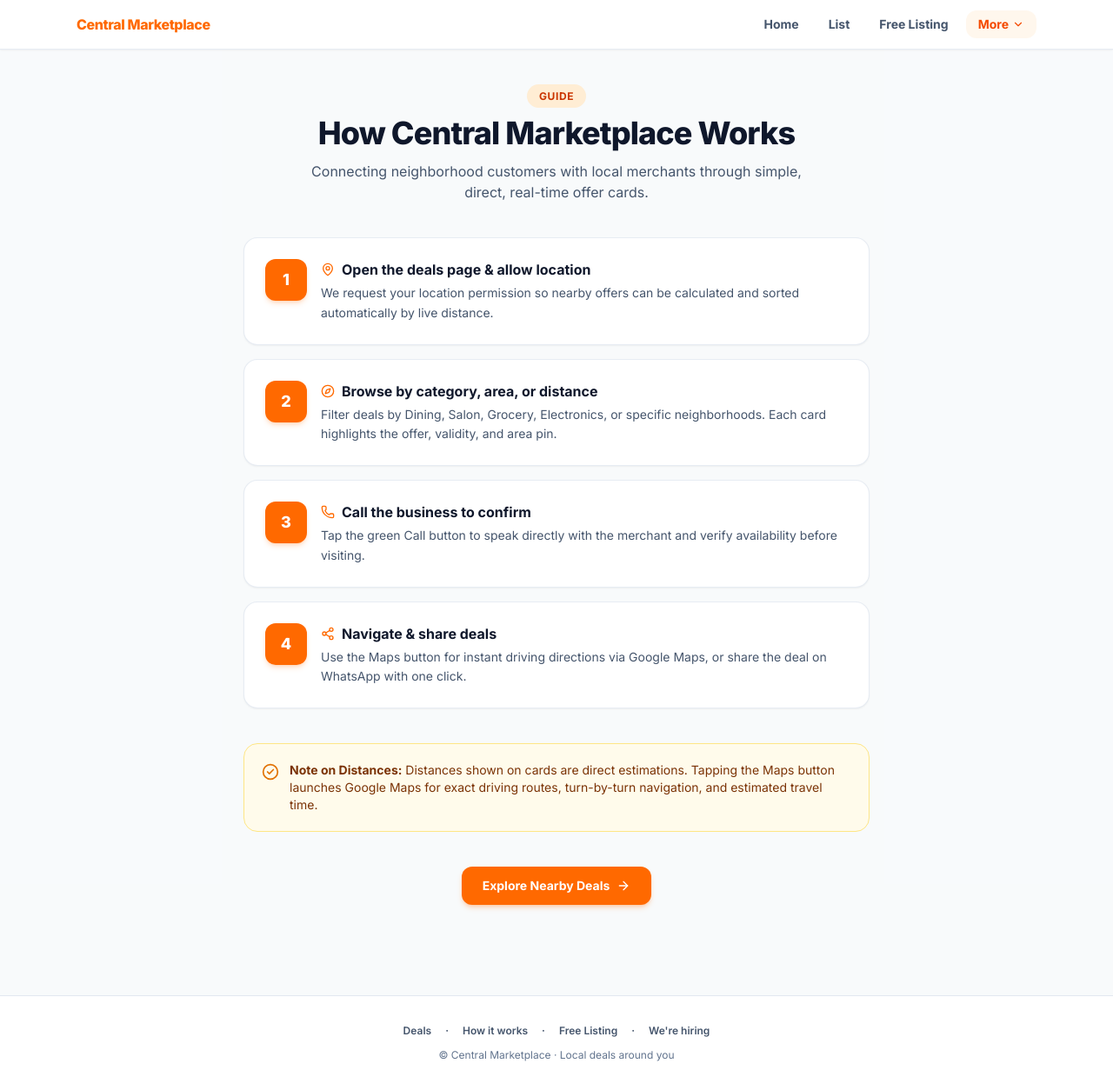
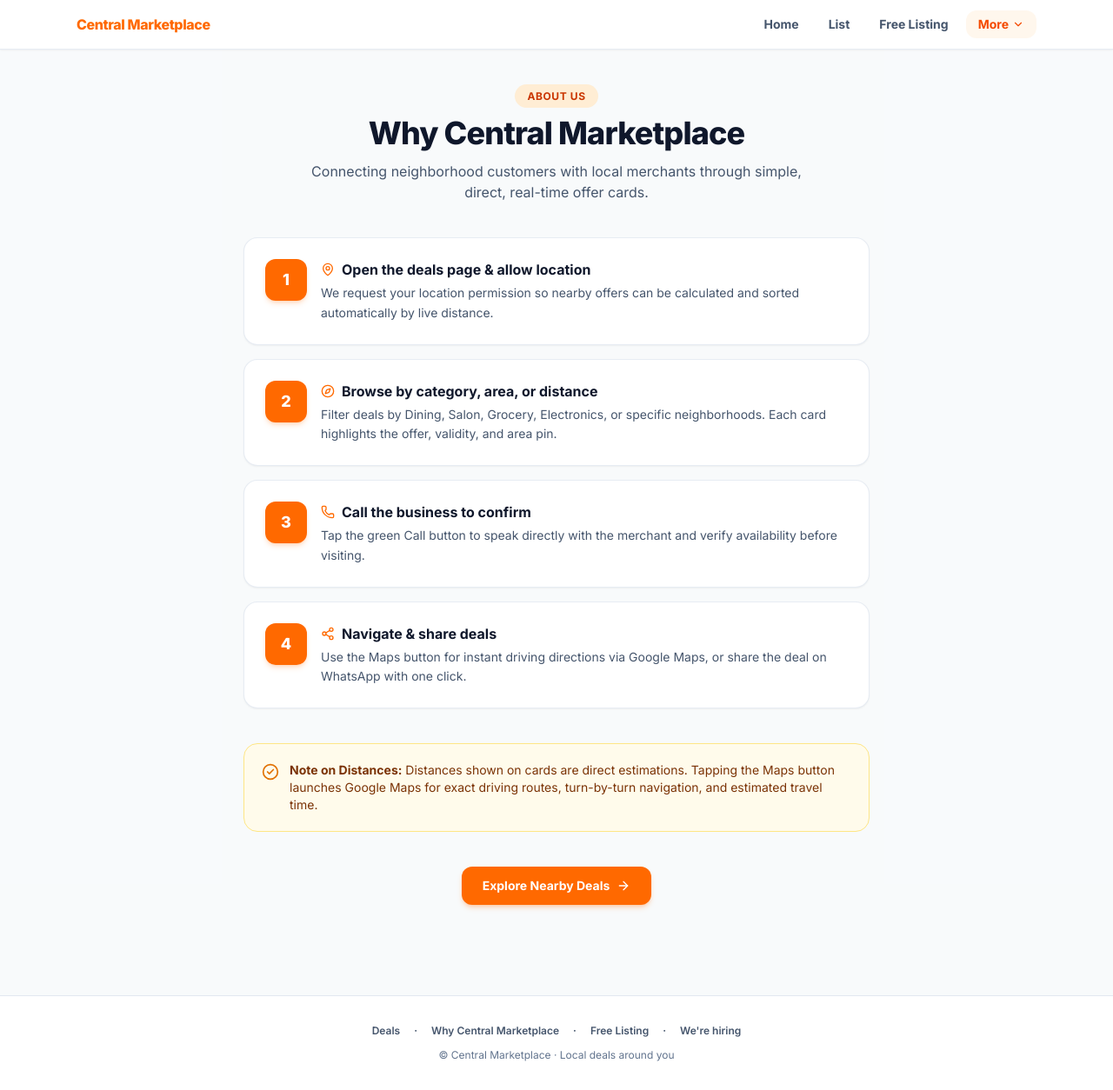
Before and after one commit to bala290498/central-marketplace-03, a Next.js app: page /how-it-works in a window 1280 px wide. Shown: the whole page at 87% size. Built offline with nearby package versions, Linux system fonts and the light colour scheme.

Commit message:
feat: simplify free listing steps to 2 steps and rename How it works to Why Central Marketplace

```diff
--- a/src/app/how-it-works/page.tsx
+++ b/src/app/how-it-works/page.tsx
@@ -5,9 +5,9 @@ import { Footer } from "@/components/Footer";
 import { MapPin, Phone, Share2, Compass, CheckCircle2, ArrowRight } from "lucide-react";
 
 export const metadata: Metadata = {
-  title: "How it works | Central Marketplace",
+  title: "Why Central Marketplace | Central Marketplace",
   description:
-    "Learn how to find and claim nearby local deals using location sorting, direct store calls, and map navigation on Central Marketplace.",
+    "Learn why Central Marketplace connects neighborhood customers with local merchants through simple, direct, real-time offer cards.",
 };
 
 export default function HowItWorksPage() {
@@ -45,10 +45,10 @@ export default function HowItWorksPage() {
       <main className="flex-1 max-w-3xl w-full mx-auto px-4 sm:px-6 py-10">
         <div className="text-center mb-10">
           <span className="px-3.5 py-1.5 rounded-full bg-orange-100 text-orange-700 font-bold text-xs uppercase tracking-wider">
-            Guide
+            About Us
           </span>
           <h1 className="text-3xl sm:text-4xl font-extrabold text-slate-900 mt-3 mb-3 tracking-tight">
-            How Central Marketplace Works
+            Why Central Marketplace
           </h1>
           <p className="text-slate-600 text-sm sm:text-base max-w-xl mx-auto">
             Connecting neighborhood customers with local merchants through simple, direct, real-time offer cards.
--- a/src/components/Footer.tsx
+++ b/src/components/Footer.tsx
@@ -10,7 +10,7 @@ export function Footer() {
           </Link>
           <span>·</span>
           <Link href="/how-it-works" className="hover:text-orange-600 transition-colors">
-            How it works
+            Why Central Marketplace
           </Link>
           <span>·</span>
           <Link href="/list-your-business" className="hover:text-orange-600 transition-colors">
--- a/src/components/ListYourBusinessClient.tsx
+++ b/src/components/ListYourBusinessClient.tsx
@@ -39,14 +39,8 @@ export function ListYourBusinessClient() {
     {
       stepLabel: "Step 2",
       title: "Free Listing",
-      description: "Add all the details",
+      description: "Get listed",
       icon: ClipboardList,
-    },
-    {
-      stepLabel: "Step 3",
-      title: "Contact",
-      description: "Get listed",
-      icon: PhoneCall,
     },
   ];
 
--- a/src/components/MoreDrawer.tsx
+++ b/src/components/MoreDrawer.tsx
@@ -30,7 +30,7 @@ export function MoreDrawer({ isOpen, onClose }: MoreDrawerProps) {
     },
     {
       href: "/how-it-works",
-      label: "How It Works",
+      label: "Why Central Marketplace",
       desc: "Learn how to discover, call and navigate",
       icon: HelpCircle,
       color: "bg-blue-100 text-blue-600",
--- a/src/components/Navbar.tsx
+++ b/src/components/Navbar.tsx
@@ -55,7 +55,7 @@ export function Navbar({
   ];
 
   const moreSubLinks = [
-    { href: "/how-it-works", label: "How it works", icon: HelpCircle },
+    { href: "/how-it-works", label: "Why Central Marketplace", icon: HelpCircle },
     { href: "/we-are-hiring", label: "We're hiring", icon: Users },
     { href: "/report-an-issue", label: "Report an issue", icon: ShieldAlert },
   ];
```
